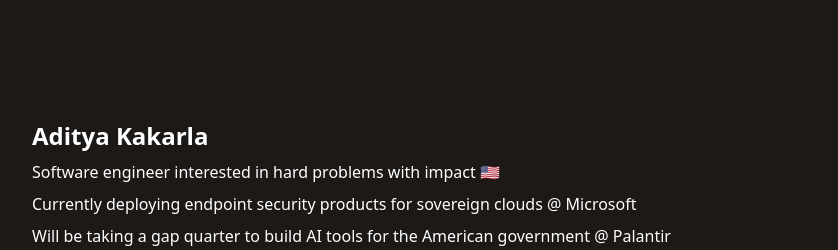
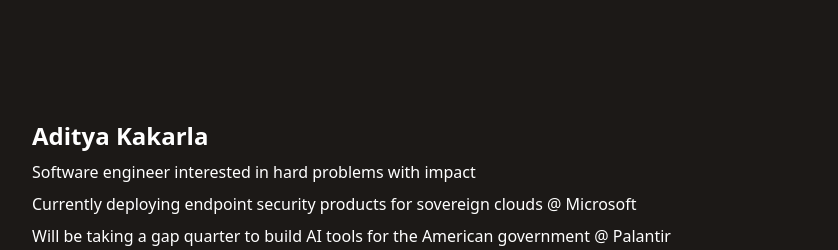
Before and after one commit to adityakakarla/personal-website, a SvelteKit app: page / in a window 1280 px wide. Shown: the top 250 px of the page, without its empty margins (208-1046 px from the left). Built offline with nearby package versions, Linux system fonts and the light colour scheme.

Commit message:
fixed emoji bug

```diff
--- a/src/routes/+page.svelte
+++ b/src/routes/+page.svelte
@@ -3,7 +3,7 @@
 
 <div class='flex flex-col space-y-2 text-left items-center justify-center max-w-[800px] w-[90vw]'>
 <h1 class='text-2xl font-bold w-full'>Aditya Kakarla</h1>
-<p class='w-full'>Software engineer interested in hard problems with impact 🇺🇸</p>
+<p class='w-full'>Software engineer interested in hard problems with impact</p>
 <p class='w-full'>Currently deploying endpoint security products for sovereign clouds @ Microsoft</p>
 <p class='w-full'>Will be taking a gap quarter to build AI tools for the American government @ Palantir</p>
 <h1 class='text-lg font-bold w-full mt-8'>Previously</h1>
```
